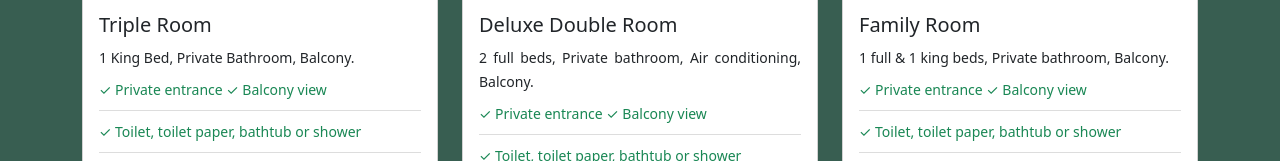
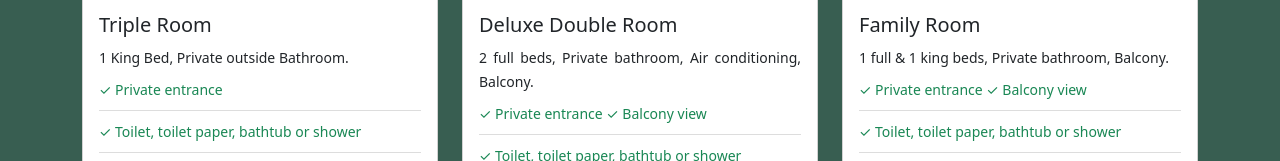
Before and after one commit to CodeLinebyLine/Green-Villa-Homestay, a plain HTML site: page rooms.html in a window 1280 px wide. Shown: the part 542-703 px from the top of the page. Drawn offline with nearby package versions, Linux system fonts and the light colour scheme.

Commit message:
Updated file

```diff
--- a/rooms.html
+++ b/rooms.html
@@ -65,9 +65,9 @@
                             </div>
                             <div class="card-body">
                                 <h5 class="card-title">Triple Room</h5>
-                                <small class="card-text">1 King Bed, Private Bathroom, Balcony.</small>
+                                <small class="card-text">1 King Bed, Private outside Bathroom.</small>
                                 <ul class="list-unstyled text-success small">
-                                    <li>&#10003; Private entrance &#10003; Balcony view</li>
+                                    <li>&#10003; Private entrance</li>
                                     <li>&#10003; Toilet, toilet paper, bathtub or shower</li>
                                     <li>&#10003; Clothes rack &#10003; Socket near the bed &#10003; Mosquito net</li>
                                     <li>&#10003; Ironing facilities &#10003; Electric kettle</li>
```
